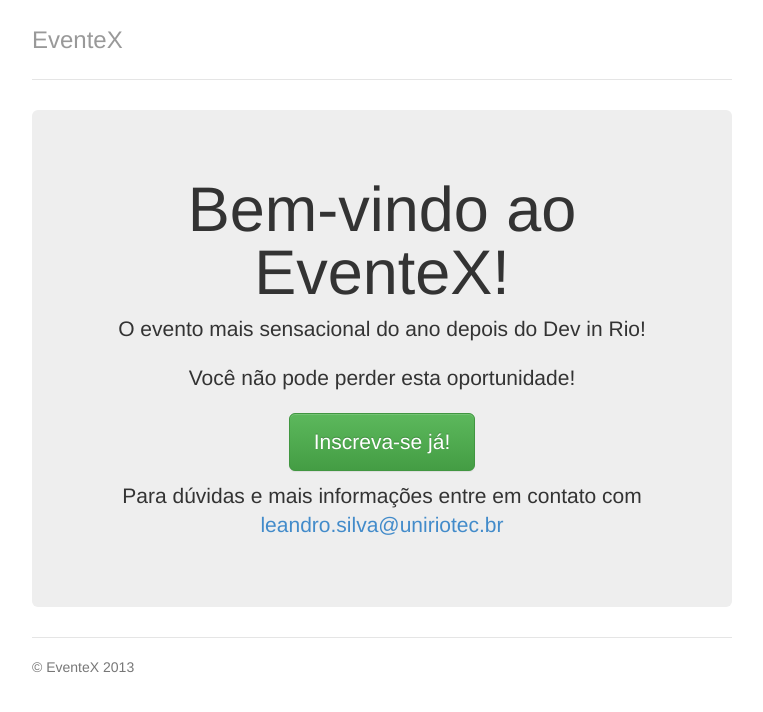
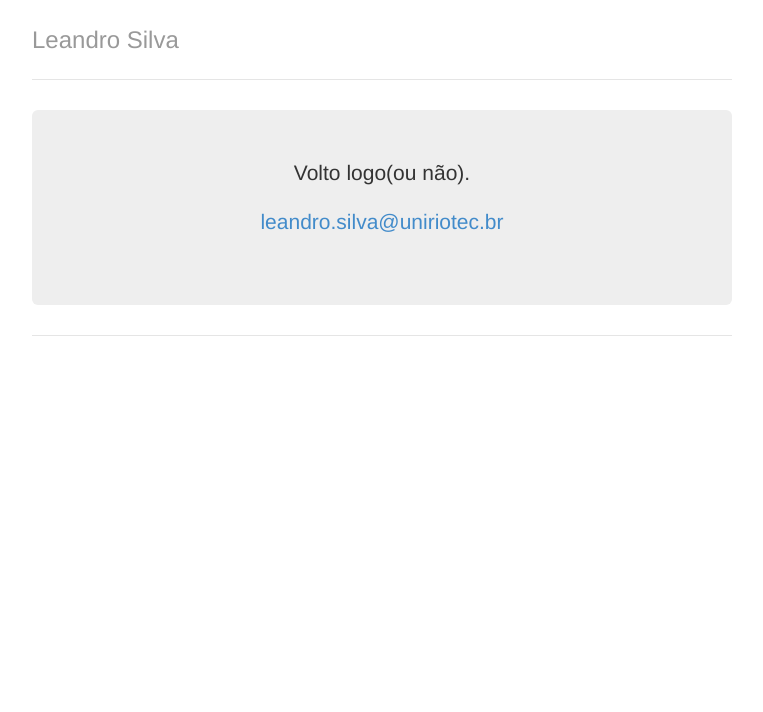
Before and after one commit to itachisama/wttd, a Django app: page / in a window 1280 px wide. Shown: the top 712 px of the page, without its empty margins (258-1021 px from the left). Run offline with Django 3.2, Linux system fonts and the light colour scheme; parts of the project's set-up code (start-up, migrations or seed data) failed here and were passed over.

Commit message:
Adiciono página temporária.

```diff
--- a/eventex/core/templates/base.html
+++ b/eventex/core/templates/base.html
@@ -6,7 +6,7 @@
     <meta name="description" content="">
     <meta name="author" content="">
 
-    <title>EventeX</title>
+    <title>Bem-vindo!</title>
 
     <!-- Bootstrap core CSS -->
     <link href="{{ STATIC_URL }}css/bootstrap.min.css" rel="stylesheet" media="screen">
@@ -22,14 +22,13 @@
       <div class="header">
         <ul class="nav nav-pills pull-right">
         </ul>
-        <h3 class="text-muted">EventeX</h3>
+        <h3 class="text-muted">Leandro Silva</h3>
       </div>
 
        {% block content %}
        {% endblock content %}
 
       <div class="footer">
-        <p>&copy; EventeX 2013</p>
       </div>
     </div> <!-- /container -->
   </body>
--- a/eventex/core/templates/index.html
+++ b/eventex/core/templates/index.html
@@ -1,10 +1,7 @@
 {% extends 'base.html' %}
 {% block content %}
 <div class="jumbotron">
-    <h1>Bem-vindo ao EventeX!</h1>
-    <p class="lead">O evento mais sensacional do ano depois do Dev in Rio!</p>
-    <p class="lead">Você não pode perder esta oportunidade!</p>
-    <p><a class="btn btn-lg btn-success" href="{% url 'subscriptions:subscribe' %}">Inscreva-se já!</a></p>
-    <p class="lead">Para dúvidas e mais informações entre em contato com <a href="mailto:leandro.silva@uniriotec.br">leandro.silva@uniriotec.br</a></p>
+    <p class="lead">Volto logo(ou não).</p>
+    <p class="lead"><a href="mailto:leandro.silva@uniriotec.br">leandro.silva@uniriotec.br</a></p>
 </div>
 {% endblock content %}
```
